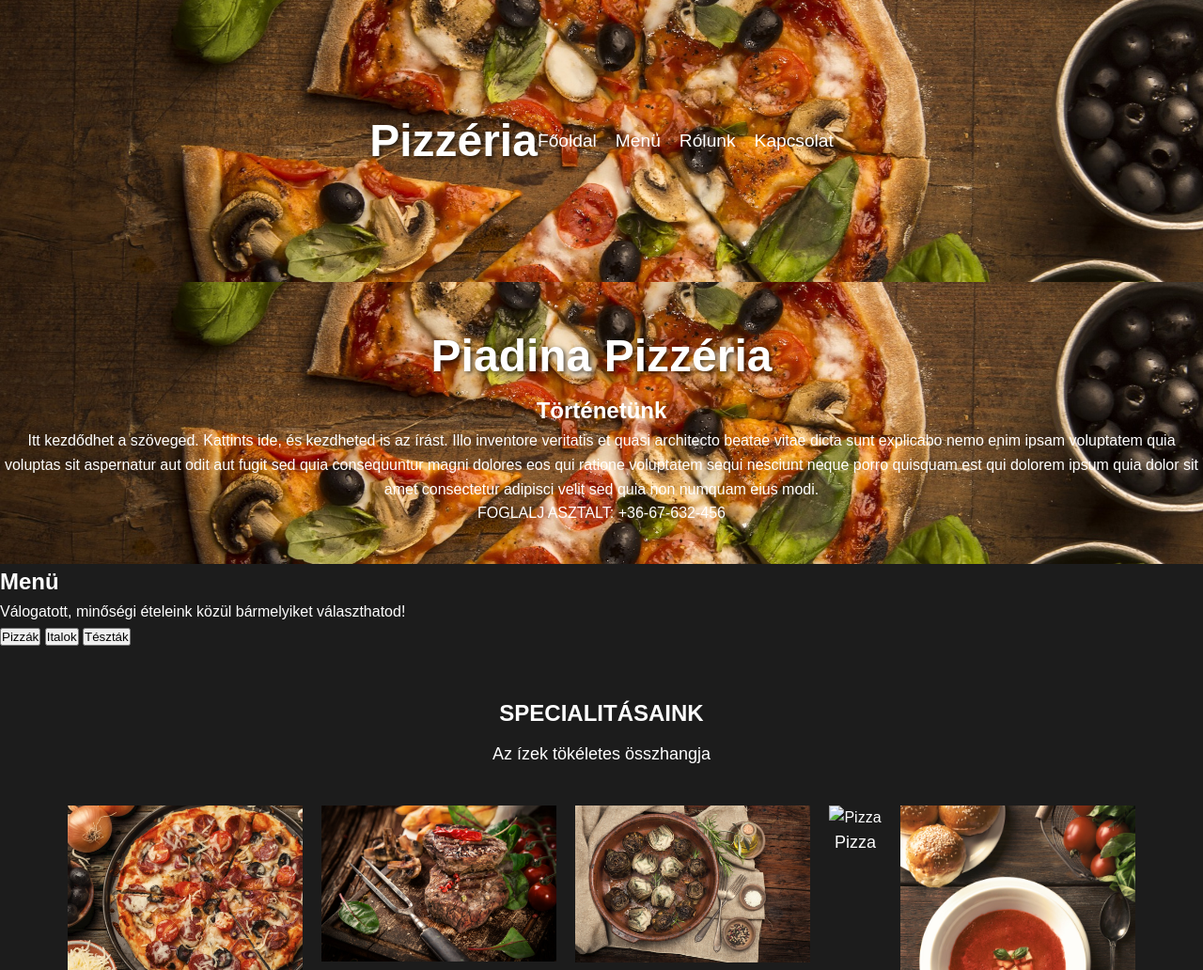
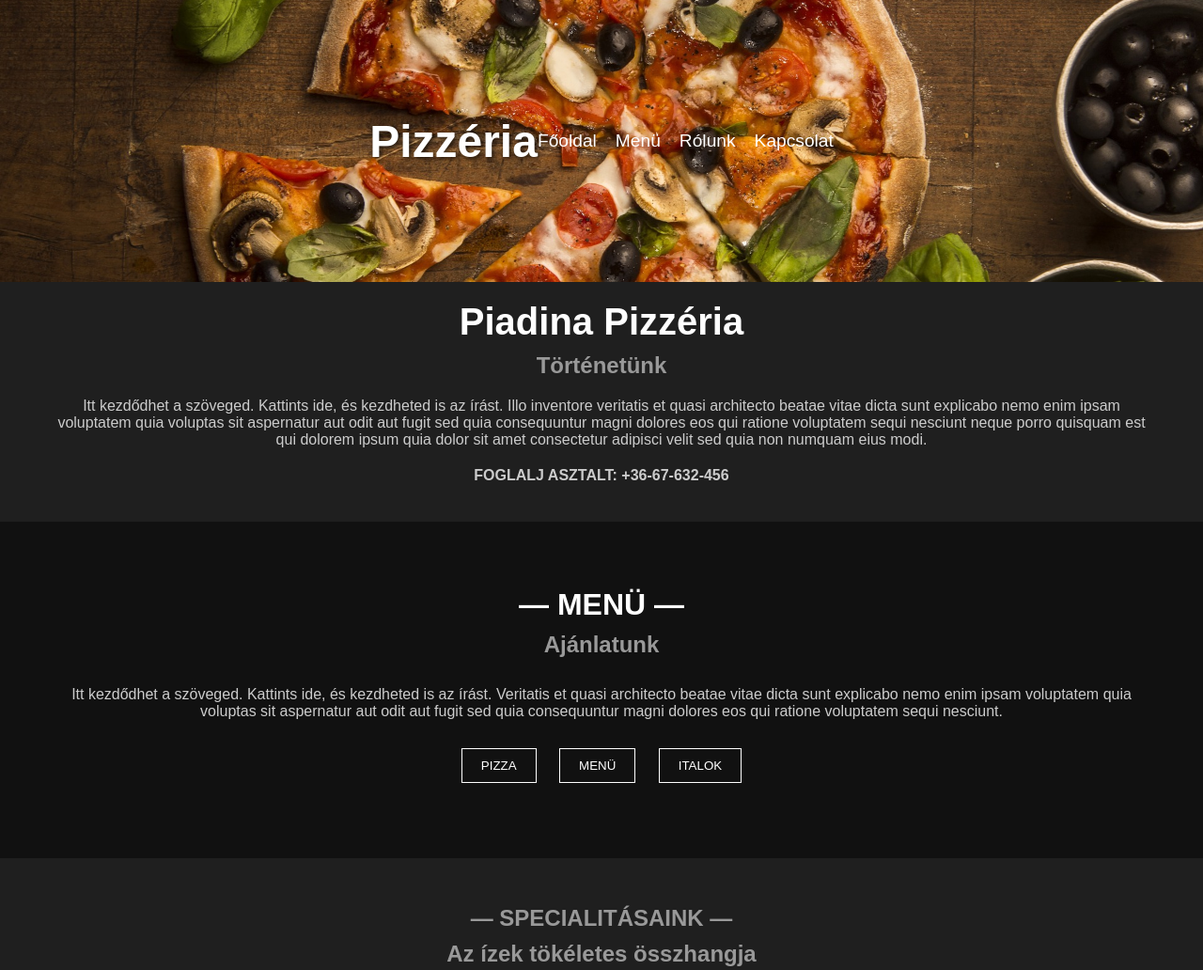
Before and after one commit to Phoeyugod/pizzasoldal, a plain HTML site: page Főoldal/index.html in a window 1280 px wide. Shown: the top 1032 px of the page at 94% size. Drawn offline with Linux system fonts and the light colour scheme.

Commit message:
tortenet,menu

```diff
--- a/Főoldal/index.css
+++ b/Főoldal/index.css
@@ -1,17 +1,15 @@
-
 * {
     margin: 0;
     padding: 0;
     box-sizing: border-box;
+    font-family: Arial, sans-serif;
 }
 
 body {
-    font-family: Arial, sans-serif;
-    background-color: #1c1c1c;
+    background-color: #1f1f1f;
     color: #fff;
-    line-height: 1.6;
+    text-align: center;
 }
-
 header {
     background-image: url('/Képek/szelet.jpg');
     background-size: cover;
@@ -84,3 +82,58 @@ nav ul li a {
     text-align: center;
     margin-bottom: 50px;
 }
+h1 {
+    font-size: 2.5rem;
+    font-weight: 700;
+}
+
+h2 {
+    font-size: 1.5rem;
+    color: #999;
+    margin: 10px 0;
+}
+
+p {
+    font-size: 1rem;
+    margin: 20px 0;
+    color: #ccc;
+}
+.contact {
+    font-weight: bold;
+    margin-top: 20px;
+}
+
+section.menu {
+    background-color: #111;
+    padding: 50px 0;
+}
+
+h3 {
+    font-size: 2rem;
+    margin-bottom: 10px;
+}
+
+h4 {
+    font-size: 1.5rem;
+    margin-bottom: 30px;
+    color: #999;
+}
+
+.buttons button {
+    padding: 10px 20px;
+    background-color: transparent;
+    border: 1px solid #fff;
+    color: #fff;
+    margin: 10px;
+    cursor: pointer;
+}
+
+.buttons button:hover {
+    background-color: #fff;
+    color: #000;
+}
+.container {
+    max-width: 1200px;
+    margin: 0 auto;
+    padding: 20px;
+}
--- a/Főoldal/index.html
+++ b/Főoldal/index.html
@@ -21,28 +21,31 @@
         </div>
     </header>
 
-    <header>
+
         <div class="container">
             <h1>Piadina Pizzéria</h1>
             <h2>Történetünk</h2>
             <p>Itt kezdődhet a szöveged. Kattints ide, és kezdheted is az írást. Illo inventore veritatis et quasi architecto beatae vitae dicta sunt explicabo nemo enim ipsam voluptatem quia voluptas sit aspernatur aut odit aut fugit sed quia consequuntur magni dolores eos qui ratione voluptatem sequi nesciunt neque porro quisquam est qui dolorem ipsum quia dolor sit amet consectetur adipisci velit sed quia non numquam eius modi.</p>
             <p class="contact">FOGLALJ ASZTALT: +36-67-632-456</p>
         </div>
-    </header>
+
 
 
     <section class="menu">
-        <h2>Menü</h2>
-        <p>Válogatott, minőségi ételeink közül bármelyiket választhatod!</p>
-        <div class="menu-buttons">
-            <button>Pizzák</button>
-            <button>Italok</button>
-            <button>Tészták</button>
+        <div class="container">
+            <h3>— MENÜ —</h3>
+            <h4>Ajánlatunk</h4>
+            <p>Itt kezdődhet a szöveged. Kattints ide, és kezdheted is az írást. Veritatis et quasi architecto beatae vitae dicta sunt explicabo nemo enim ipsam voluptatem quia voluptas sit aspernatur aut odit aut fugit sed quia consequuntur magni dolores eos qui ratione voluptatem sequi nesciunt.</p>
+            <div class="buttons">
+                <button>PIZZA</button>
+                <button>MENÜ</button>
+                <button>ITALOK</button>
+            </div>
         </div>
     </section>
 <section class="specialities">
-    <h2>SPECIALITÁSAINK</h2>
-    <p>Az ízek tökéletes összhangja</p>
+    <h2>— SPECIALITÁSAINK —</h2>
+    <h4>Az ízek tökéletes összhangja</h4>
 
     <div class="grid-container">
         <div class="grid-item item1">
```
